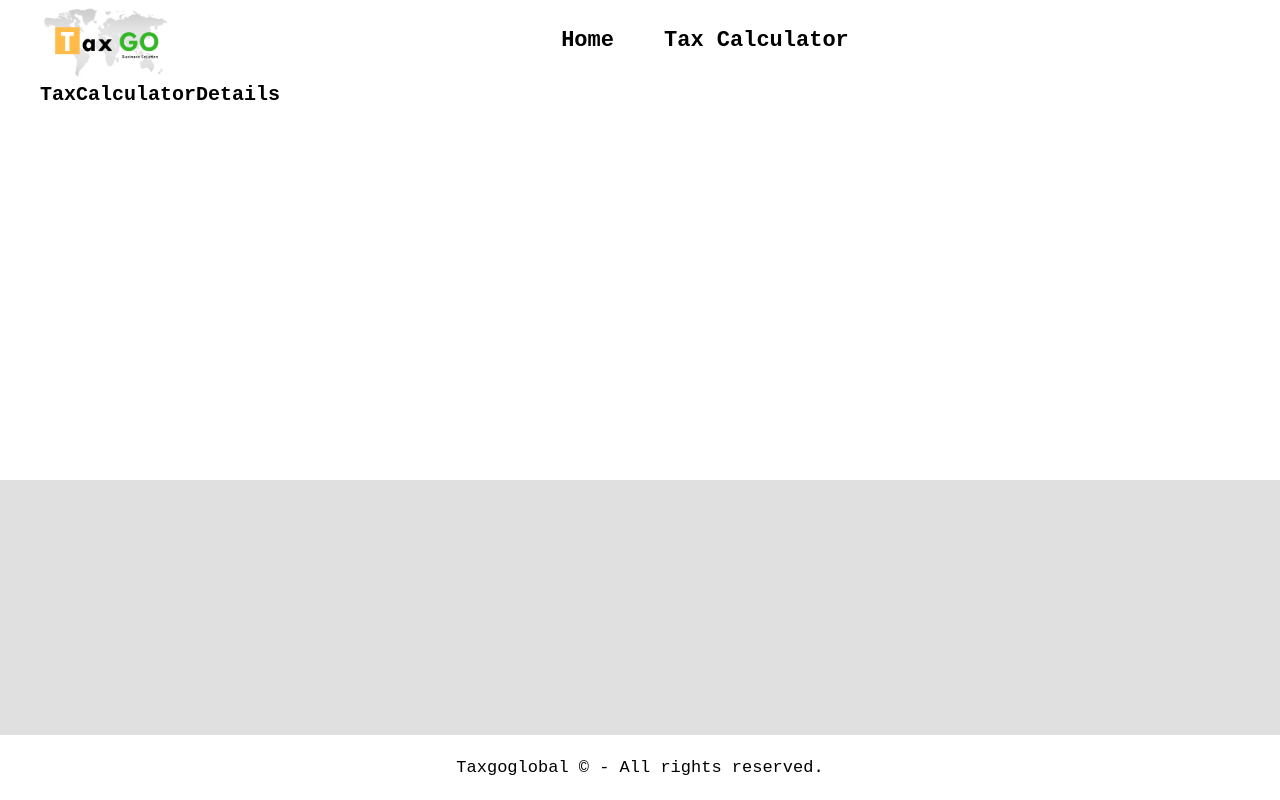
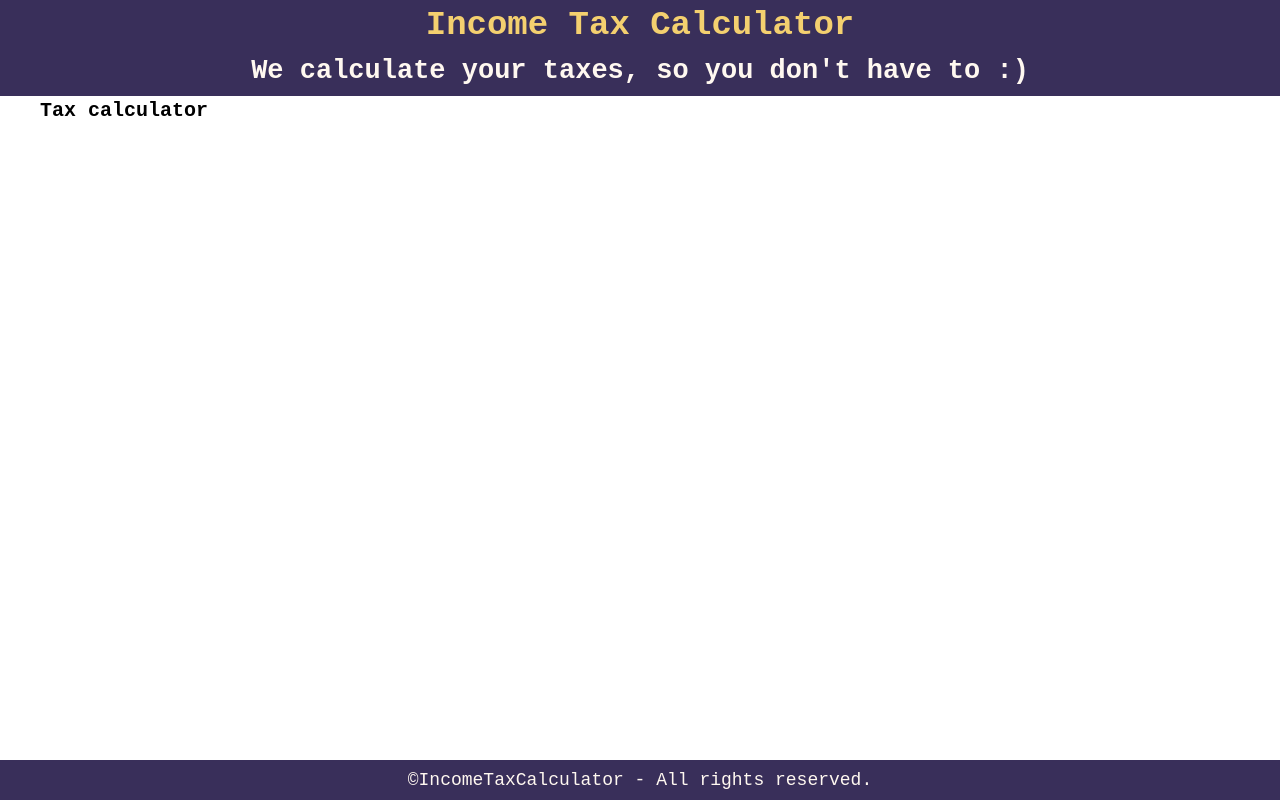
Before and after one commit to SadaqatDahani786/taxgoglobal, a React (Create React App) app: page /tax-calculator/1 in a window 1280 px wide. Built offline with nearby package versions, Linux system fonts and the light colour scheme.

Commit message:
restructured entire project to new one

```diff
--- a/src/App.css
+++ b/src/App.css
@@ -1,15 +1,65 @@
+:root {
+    /* COLORS*/
+    --color-primary: #392f5a;
+    --color-primary-alpha: #392f5a33;
+    --color-primary-dark: #16054b;
+
+    --color-secondary: #f4d06f;
+    --color-secondary-alpha: #f4d16f86;
+    --color-secondary-dark: #fdb900;
+
+    --color-tertiary: #fff8f0;
+    --color-tertiary-alpha: #fff8f088;
+    --color-tertiary-dark: #9dd9d2;
+    --color-tertiary-dark-alpha: #9dd9d27a;
+
+    --color-success: #59a259;
+    --color-error: #f92626;
+    --color-info: #80bbd9;
+    --color-warn: rgb(230, 208, 32);
+
+    --color-disabled: #d0d0d0;
+
+    --color-black: rgb(0, 0, 0);
+    --color-transparent: transparent;
+
+    /* SIZES */
+    --size-sm: 576;
+    --size-md: 768;
+    --size-lg: 992;
+    --size-xl: 1200;
+    --size-xxl: 1400;
+
+
+    /* SHADOWS */
+    --shadow-color: 60deg 2% 60%;
+    --shadow-elevation-low:
+      0.3px 0.3px 0.5px hsl(var(--shadow-color) / 0.28),
+      0.5px 0.5px 0.8px -1.1px hsl(var(--shadow-color) / 0.3),
+      1.1px 1.3px 2px -2.2px hsl(var(--shadow-color) / 0.33);
+    --shadow-elevation-medium:
+      0.3px 0.3px 0.5px hsl(var(--shadow-color) / 0.23),
+      0.8px 0.9px 1.4px -0.5px hsl(var(--shadow-color) / 0.25),
+      1.5px 1.7px 2.7px -1.1px hsl(var(--shadow-color) / 0.26),
+      3px 3.4px 5.3px -1.6px hsl(var(--shadow-color) / 0.27),
+      5.6px 6.4px 9.9px -2.2px hsl(var(--shadow-color) / 0.28);
+    --shadow-elevation-high:
+      0.3px 0.3px 0.5px hsl(var(--shadow-color) / 0.22),
+      1.4px 1.6px 2.5px -0.2px hsl(var(--shadow-color) / 0.22),
+      2.5px 2.9px 4.5px -0.5px hsl(var(--shadow-color) / 0.23),
+      3.8px 4.3px 6.7px -0.7px hsl(var(--shadow-color) / 0.23),
+      5.4px 6.1px 9.5px -1px hsl(var(--shadow-color) / 0.24),
+      7.6px 8.7px 13.5px -1.2px hsl(var(--shadow-color) / 0.25),
+      10.7px 12.1px 18.9px -1.5px hsl(var(--shadow-color) / 0.25),
+      14.8px 16.7px 26.1px -1.7px hsl(var(--shadow-color) / 0.26),
+      20.1px 22.8px 35.6px -2px hsl(var(--shadow-color) / 0.26),
+      27px 30.6px 47.7px -2.2px hsl(var(--shadow-color) / 0.27);
+  }
+
 html{
-    /*COLORS*/
-    --color-primary: #08C988;
-    --color-secondary: #1cbca3;
-    --color-tertiary: #e0e0e0;
-
-    --color-black: #000;
-    --color-white: #fff;
-
     /*BASE FONT SIZE*/
     font-size: 62.5%;
 
-    /*FONT FAMILTY*/
+    /*FONT FAMILY*/
     font-family: monospace, sans-serif;
 }
--- a/src/App.js
+++ b/src/App.js
@@ -9,7 +9,6 @@ import Footer from './Components/Footer';
 //Pages
 import Home from './Pages/Home'
 import TaxCalculator from './Pages/TaxCalculator';
-import TaxCalculatorDetails from './Pages/TaxCalculatorDetails';
 
 /*
 ** **
@@ -19,7 +18,7 @@ import TaxCalculatorDetails from './Pages/TaxCalculatorDetails';
 //Main
 const Main = styled.main`
   max-width: 1200px;
-  min-height: 50vh;
+  min-height: 83vh;
   margin: 0 auto;
 `
 
@@ -36,8 +35,7 @@ function App() {
       <Main>
         <Routes>
           <Route path='/' element={<Home/>} />
-          <Route path='/tax-calculator' element={<TaxCalculator/>} exact/>
-          <Route path='/tax-calculator/:country' element={<TaxCalculatorDetails/>} exact/>
+          <Route path='/tax-calculator/:country' element={<TaxCalculator/>} exact/>
         </Routes>
       </Main>
       <Footer/>
--- a/src/Components/Footer.jsx
+++ b/src/Components/Footer.jsx
@@ -1,4 +1,7 @@
-import styled from 'styled-components';
+import styled from "styled-components";
+
+//UI Components
+import Paragraph from "./Paragraph";
 
 /*
  ** **
@@ -7,33 +10,33 @@ import styled from 'styled-components';
  */
 //FooterStyled
 const FooterStyled = styled.footer`
-    min-height: 40vh;
-    background-color: var(--color-tertiary);
+  min-height: 5vh;
+  background-color: var(--color-primary);
   display: flex;
-    flex-direction: column;
-    justify-content: flex-end;
-`
+  justify-content: center;
+  align-items: center;
+`;
 
-//Text
-const CopyrightText = styled.p`
-    width: 100%;
+//Copyright Text Wrapper
+const CopyrightTextWrapper = styled.div`
   text-align: center;
-    background-color: var(--color-white);
-    font-size: 1.7rem;
-    padding: 20px 0;
-`
+`;
 
 /*
  ** **
  ** ** ** COMPONENT [Footer]
  ** **
  */
-const Footer = ()=>{
-    return <FooterStyled>
-        <CopyrightText>
-            Taxgoglobal &copy; - All rights reserved.
-        </CopyrightText>
+const Footer = () => {
+  return (
+    <FooterStyled>
+      <CopyrightTextWrapper>
+        <Paragraph size="lead" color="tertiary">
+          &copy;IncomeTaxCalculator - All rights reserved.
+        </Paragraph>
+      </CopyrightTextWrapper>
     </FooterStyled>
-}
+  );
+};
 
 export default Footer;
--- a/src/Components/Header.jsx
+++ b/src/Components/Header.jsx
@@ -1,8 +1,7 @@
-import styled from 'styled-components';
-import {Link as RouterLink} from 'react-router-dom'
+import styled from "styled-components";
 
-//Images
-import LogoImage from '../Assets/Images/logo-taxgoglobal.png'
+//UI Components
+import Heading from "../Components/Heading";
 
 /*
  ** **
@@ -12,66 +11,27 @@ import LogoImage from '../Assets/Images/logo-taxgoglobal.png'
 //HeaderStyled
 const HeaderStyled = styled.header`
   width: 100%;
-    height: 10vh;
-    background-color: var(--color-white);
+  height: 12vh;
+  background-color: var(--color-primary);
+  text-align: center;
 `;
-
-//Header Content
-const HeaderContent = styled.div`
-    max-width: 1200px;
-    margin: 0 auto;
-    display: flex;
-    align-items: center;
-    height: 100%;
-`;
-
-//Logo Wrapper
-const LogoWrapper =styled.div``;
-
-//Logo
-const Logo = styled.img`
-    width: 13rem;
-    height: auto;
-`;
-
-//NavMenu
-const NavMenu = styled.nav`
-    flex: 1 1 auto;
-    display: flex;
-    justify-content: center;
-    gap: 5rem;
-    font-weight: bold;
-`
-
-//AnchorLink
-const AnchorLink = styled(RouterLink)`
-    font-size: 2.2rem;
-    text-decoration: none;
-    color: var(--color-black);
-    &:hover{
-        color: var(--color-primary);
-    }
-`
 
 /*
  ** **
  ** ** ** COMPONENT [Header]
  ** **
  */
-const Header = ()=>{
-    return <HeaderStyled>
-        <HeaderContent>
-            <LogoWrapper>
-                <RouterLink to='/'>
-                    <Logo src={LogoImage}/>
-                </RouterLink>
-            </LogoWrapper>
-            <NavMenu>
-                <AnchorLink to='/'>Home</AnchorLink>
-                <AnchorLink to='/tax-calcultor'>Tax Calculator</AnchorLink>
-            </NavMenu>
-        </HeaderContent>
+const Header = () => {
+  return (
+    <HeaderStyled>
+      <Heading level={1} color="secondary">
+        Income Tax Calculator
+      </Heading>
+      <Heading level={2} color="tertiary">
+        We calculate your taxes, so you don't have to :)
+      </Heading>
     </HeaderStyled>
-}
+  );
+};
 
 export default Header;
--- /dev/null
+++ b/src/Components/Heading.jsx
@@ -0,0 +1,54 @@
+import styled from "styled-components";
+
+/*
+ ** **
+ ** ** ** STYLED COMPONENTS
+ ** **
+ */
+//Display 1
+const Display1 = styled.h1`
+  font-size: 3.4rem;
+  color: var(
+    ${({ color }) =>
+      (color === "primary" && "--color-primary") ||
+      (color === "secondary" && "--color-secondary") ||
+      (color === "tertiary" && "--color-tertiary")}
+  );
+`;
+
+//Display 2
+const Display2 = styled.h2`
+  font-size: 2.7rem;
+  color: var(
+    ${({ color }) =>
+      (color === "primary" && "--color-primary") ||
+      (color === "secondary" && "--color-secondary") ||
+      (color === "tertiary" && "--color-tertiary")}
+  );
+`;
+
+//Display 3
+const Display3 = styled.h3`
+  font-size: 2.6rem;
+  color: var(
+    ${({ color }) =>
+      (color === "primary" && "--color-primary") ||
+      (color === "secondary" && "--color-secondary") ||
+      (color === "tertiary" && "--color-tertiary")}
+  );
+`;
+
+/*
+ ** **
+ ** ** ** COMPONENT [Heading]
+ ** **
+ */
+const Heading = ({ level = 1, color = "primary", children }) => {
+  return (
+    (level === 1 && <Display1 color={color}>{children}</Display1>) ||
+    (level === 2 && <Display2 color={color}>{children}</Display2>) ||
+    (level === 3 && <Display3 color={color}>{children}</Display3>)
+  );
+};
+
+export default Heading;
--- /dev/null
+++ b/src/Components/Paragraph.jsx
@@ -0,0 +1,23 @@
+import styled from "styled-components";
+
+//ParagraphStyled
+const ParagraphStyled = styled.p`
+  font-size: ${({ size }) => (size === "lead" ? "1.8rem" : "1.6rem")};
+  color: var(
+    ${({ color }) =>
+      (color === "primary" && "--color-primary") ||
+      (color === "secondary" && "--color-secondary") ||
+      (color === "tertiary" && "--color-tertiary")}
+  );
+`;
+
+//Paragraph
+const Paragraph = ({ color, size, children }) => {
+  return (
+    <ParagraphStyled size={size} color={color}>
+      {children}
+    </ParagraphStyled>
+  );
+};
+
+export default Paragraph;
--- a/src/Pages/Home/index.js
+++ b/src/Pages/Home/index.js
@@ -1,4 +1,8 @@
-
+/*
+ ** **
+ ** ** ** COMPONENT [Home]
+ ** **
+ */
 const Home = ()=>{
     return <h1>Home</h1>
 }
--- a/src/Pages/TaxCalculatorDetails/index.js
+++ /dev/null
@@ -1,5 +0,0 @@
-const TaxCalculatorDetails = ()=>{
-    return <h1>TaxCalculatorDetails</h1>
-}
-
-export default TaxCalculatorDetails;
```
Also changed, not shown: src/Assets/Images/logo-taxgoglobal.png (deleted). Lines whose indentation alone changed are shown as unchanged.
